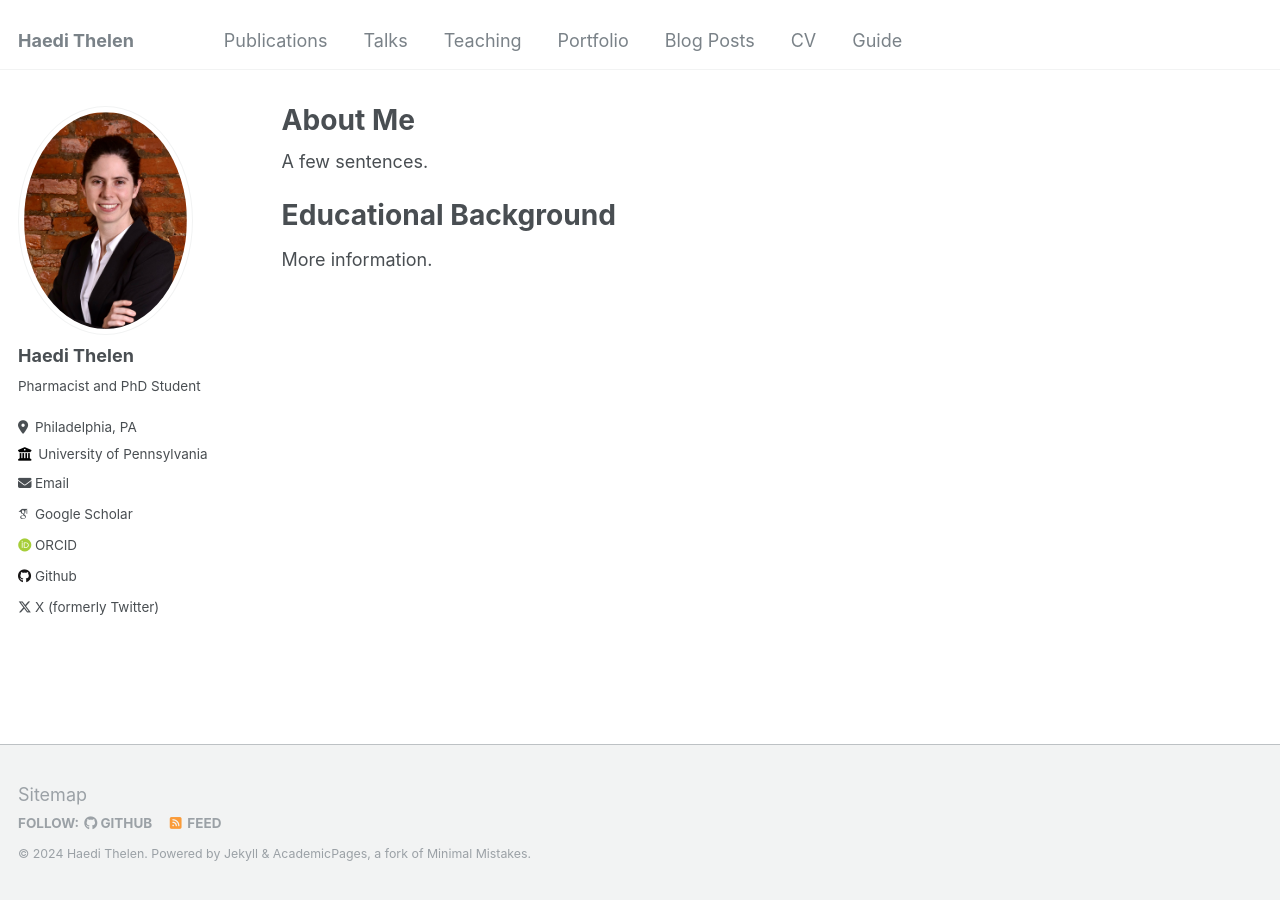
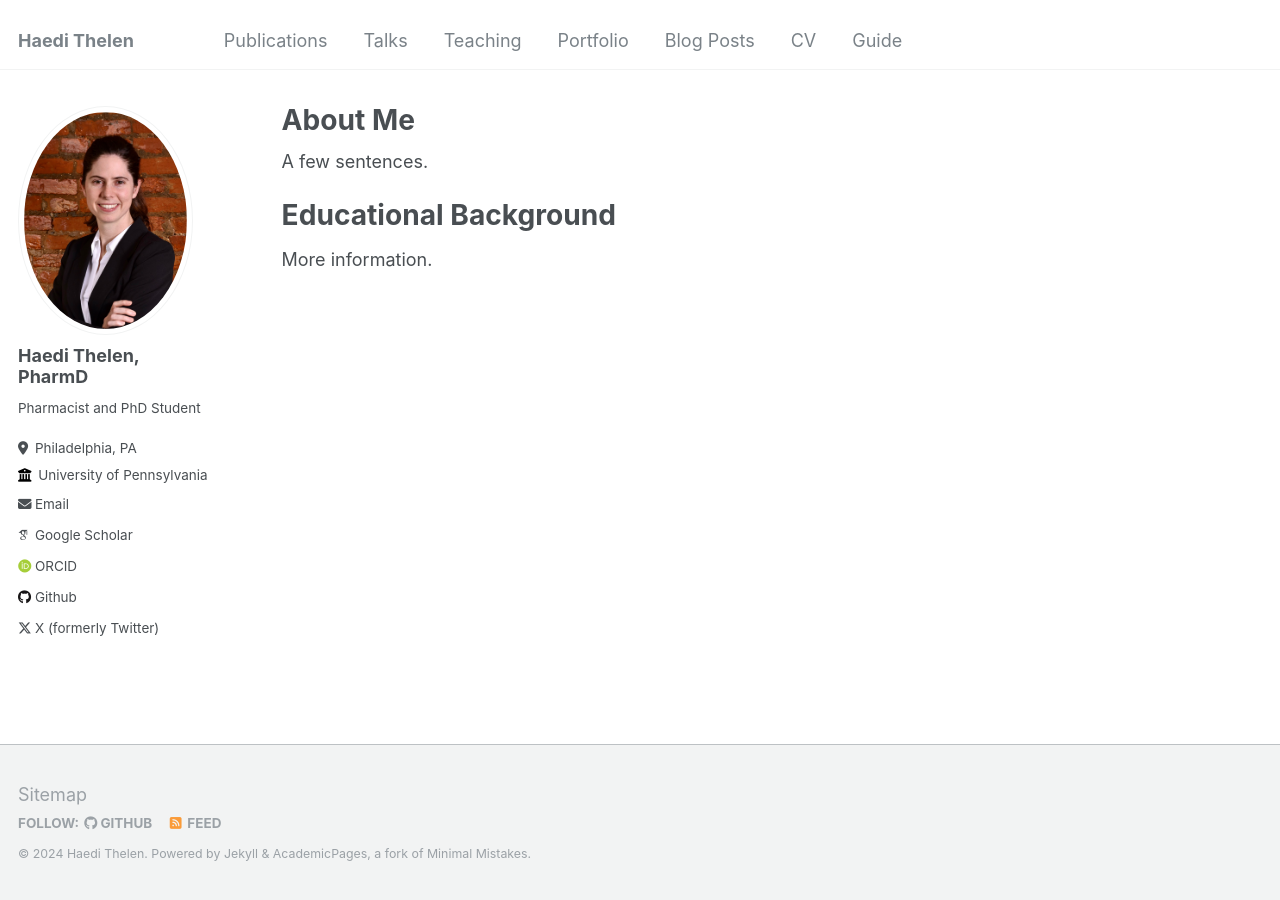
Before and after one commit to HaediThelen/HaediThelen.github.io, a Jekyll site: the page built from _pages/about.md, in a window 1280 px wide. Built offline with Jekyll 4.4.1, drawn with Linux system fonts in a browser that asks for light colours; some web fonts are replaced.

Commit message:
Update _config.yml

```diff
--- a/_config.yml
+++ b/_config.yml
@@ -22,7 +22,7 @@ repository               : "academicpages/academicpages.github.io"
 author:
   # Biographic information
   avatar           : "Thelen_Headshot.jpg"
-  name             : "Haedi Thelen"
+  name             : "Haedi Thelen, PharmD"
   pronouns         : # example: "she/her"
   bio              : "Pharmacist and PhD Student"
   location         : "Philadelphia, PA"
```
